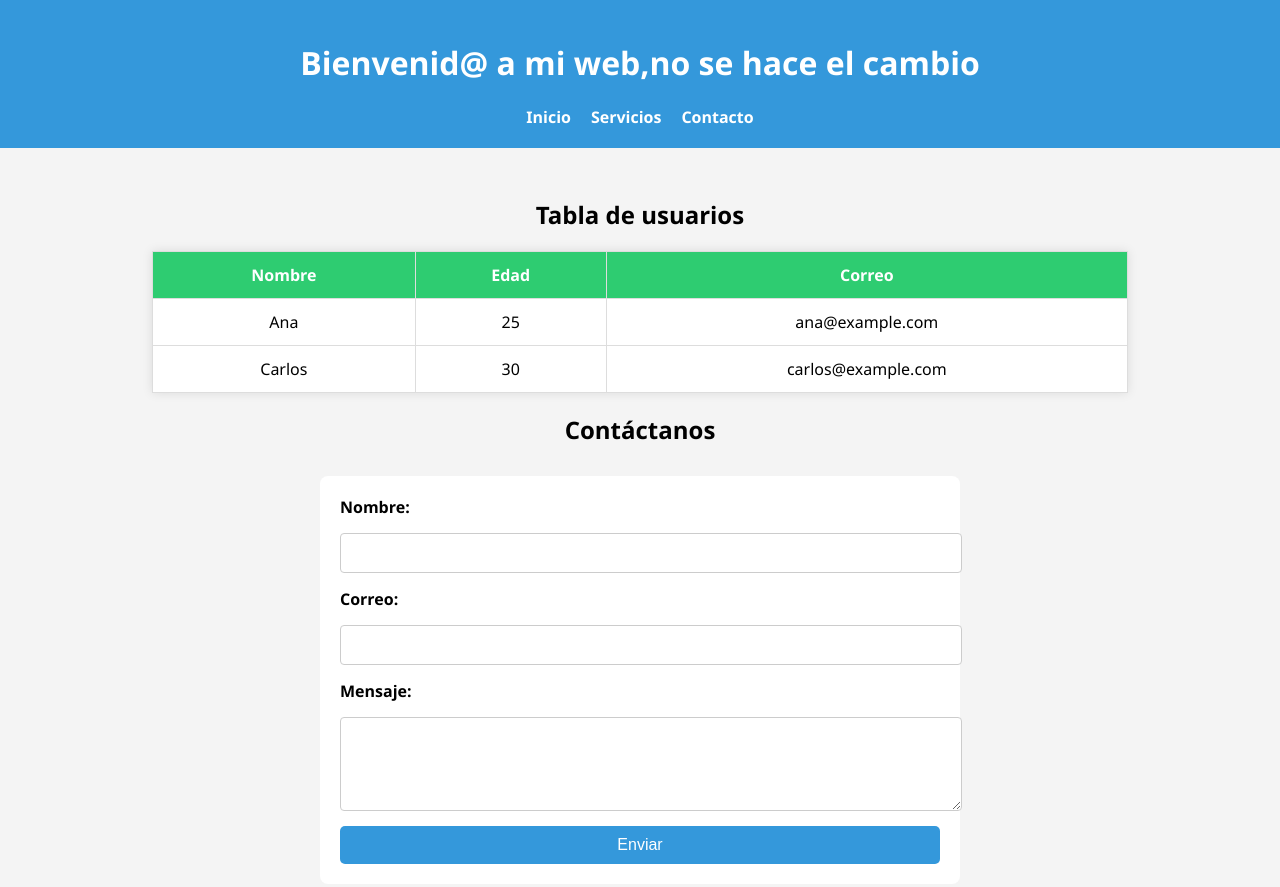
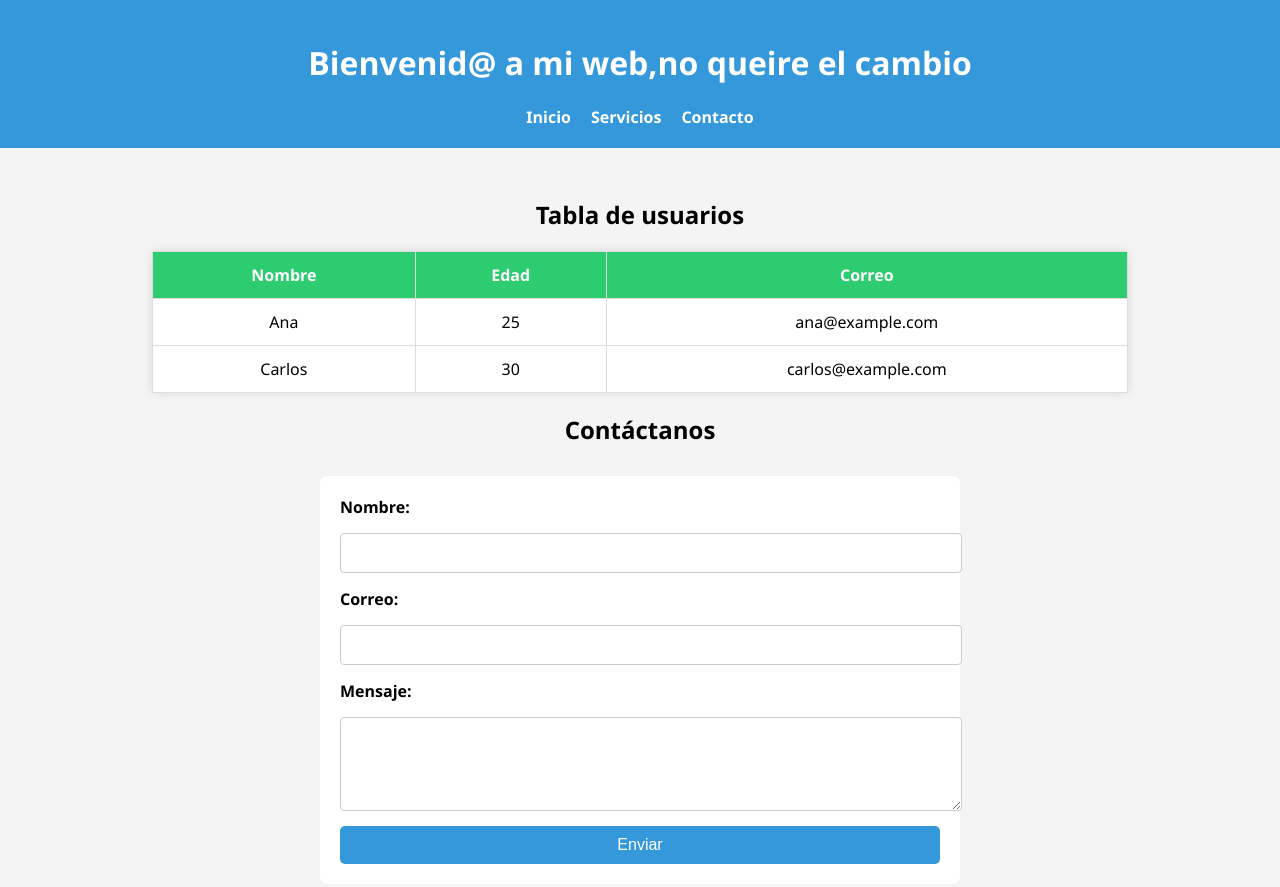
Before and after one commit to dahurs/primer-ejemplo, a plain HTML site: page index.html in a window 1280 px wide. Shown: the top 887 px of the page. Drawn offline with Linux system fonts and the light colour scheme.

Commit message:
Update2 index.html
no quiere, secambió

```diff
--- a/index.html
+++ b/index.html
@@ -7,7 +7,7 @@
 </head>
 <body>
   <header>
-    <h1>Bienvenid@ a mi web,no se hace el cambio</h1>
+    <h1>Bienvenid@ a mi web,no queire el cambio</h1>
     <nav>
       <ul>
         <li><a href="#">Inicio</a></li>
```
